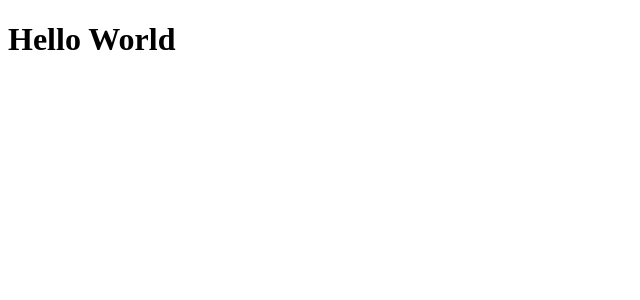
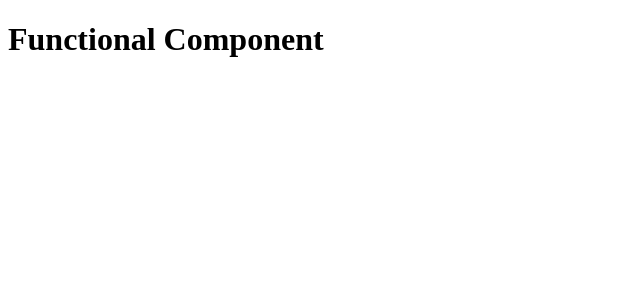
Before and after one commit to giovannalinda/react-fundamentals, a React app: page / in a window 1280 px wide. Shown: the top 300 px of the page, without its empty margins (0-640 px from the left). Built offline with nearby package versions, Linux system fonts and the light colour scheme.

Commit message:
functional component

```diff
--- /dev/null
+++ b/src/App.js
@@ -0,0 +1,7 @@
+import React from 'react'
+
+function App() {
+  return <h1>Functional Component</h1>
+}
+
+export default App
--- a/src/index.js
+++ b/src/index.js
@@ -1,9 +1,8 @@
 import React from 'react'
 import ReactDOM from 'react-dom'
+import App from './App'
 
 ReactDOM.render(
-  <h1 id='title'>
-    <span>Hello World</span>
-  </h1>,
+  <App />,
   document.getElementById('root'),
 )
```
